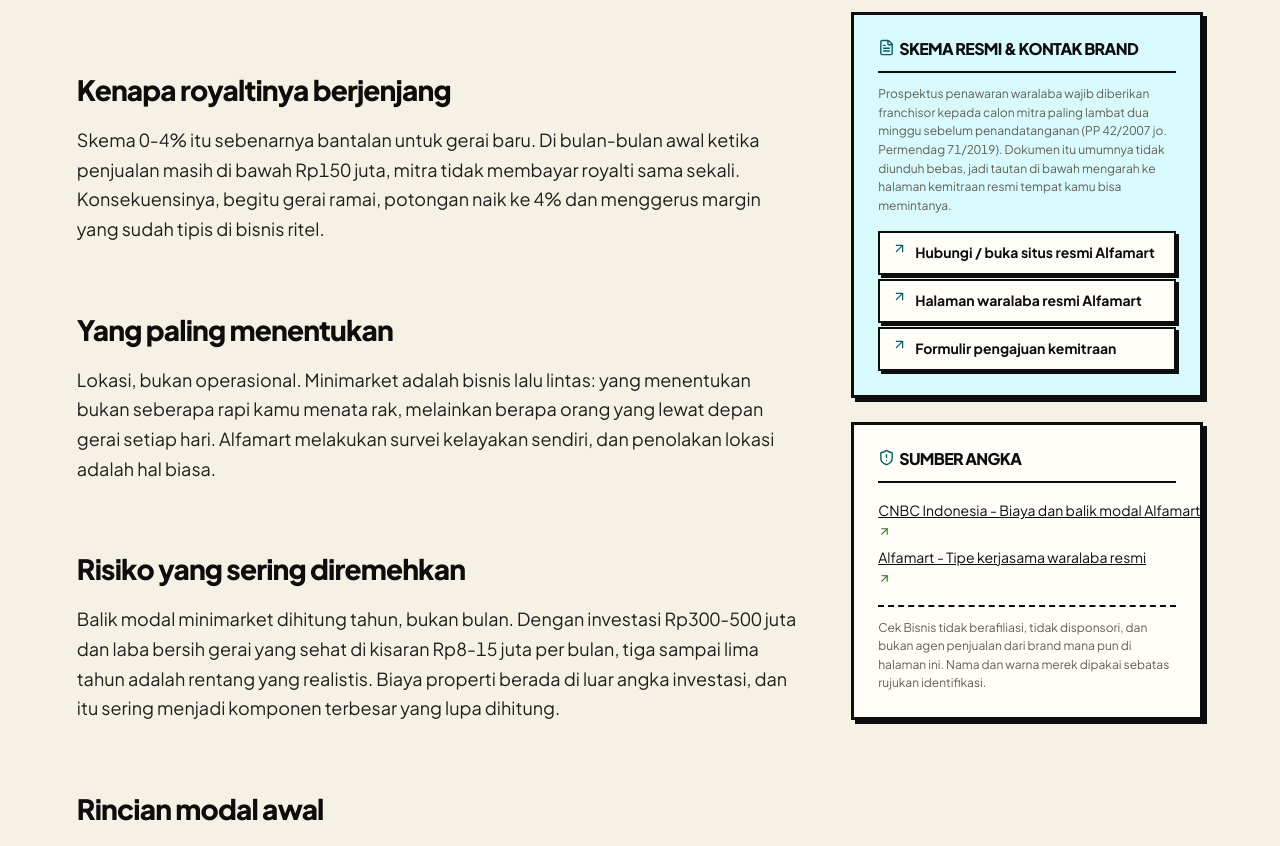
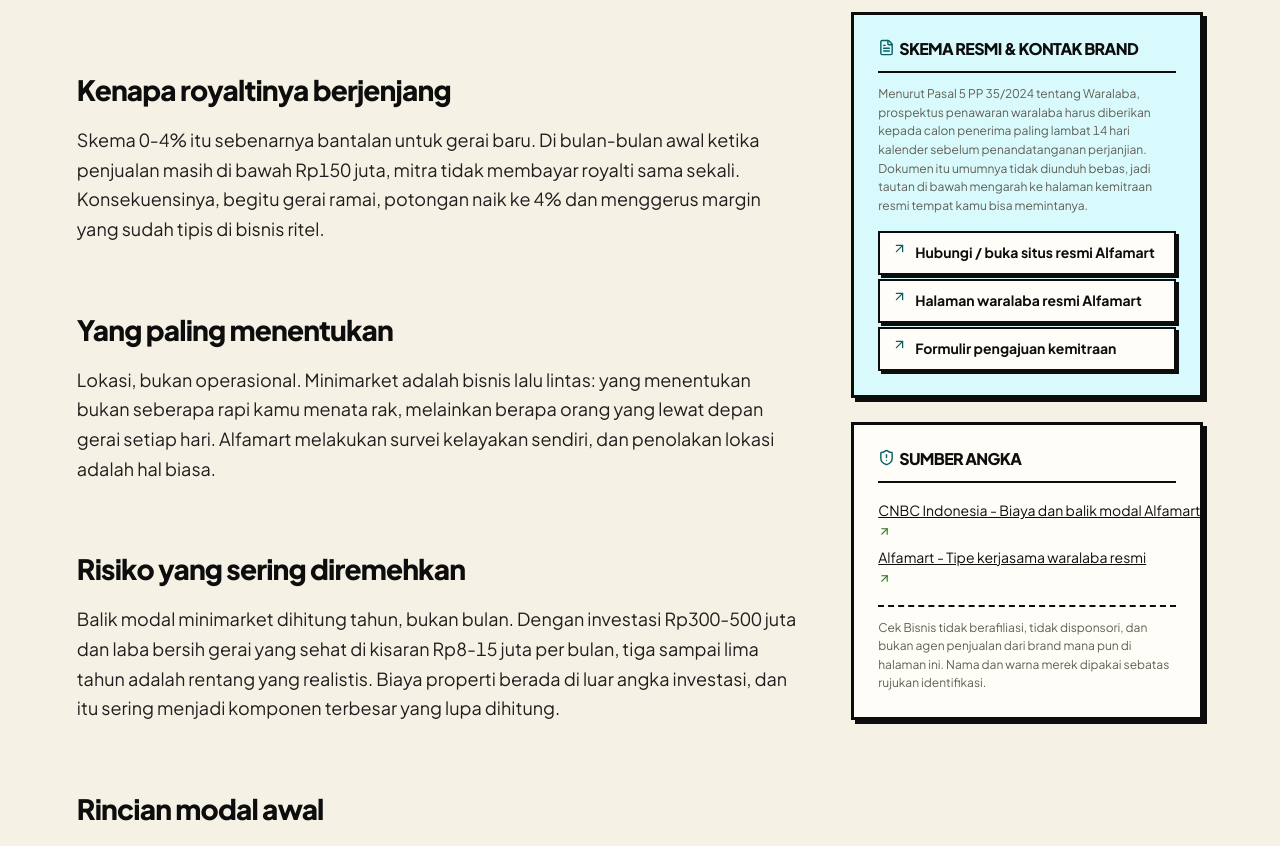
Before and after one commit to ariefzzz5421/cek-bisnis, a Next.js app: page /franchise/alfamart in a window 1280 px wide. Shown: the part 1220-2066 px from the top of the page. Built offline with nearby package versions, Linux system fonts and the light colour scheme.

Commit message:
Update franchise legal reference to PP 35/2024

```diff
--- a/components/FranchiseDetail.tsx
+++ b/components/FranchiseDetail.tsx
@@ -21,7 +21,6 @@ import {
   formatInvestmentRange,
   formatMonthRange,
   formatRevenueRange,
-  franchiseArticleFile,
   franchiseBasisLabel,
   franchiseData,
   franchiseSectorName,
@@ -31,6 +30,9 @@ import {
   type FranchiseArticle,
   type FranchiseSource,
 } from "@/lib/franchise-data";
+
+const CURRENT_PROSPECTUS_NOTE =
+  "Menurut Pasal 5 PP 35/2024 tentang Waralaba, prospektus penawaran waralaba harus diberikan kepada calon penerima paling lambat 14 hari kalender sebelum penandatanganan perjanjian. Dokumen itu umumnya tidak diunduh bebas, jadi tautan di bawah mengarah ke halaman kemitraan resmi tempat kamu bisa memintanya.";
 
 export function FranchiseDetail({
   franchise,
@@ -130,7 +132,7 @@ export function FranchiseDetail({
 
           <div className="franchise-side-card franchise-side-card--docs">
             <h3><FileText size={17} aria-hidden="true" /> Skema resmi & kontak brand</h3>
-            <p>{franchiseArticleFile.prospectusNote}</p>
+            <p>{CURRENT_PROSPECTUS_NOTE}</p>
             <div className="franchise-doc-links">
               <a href={franchise.contactUrl ?? franchise.officialUrl} target="_blank" rel="noreferrer">
                 <ArrowUpRight size={15} aria-hidden="true" />
```
